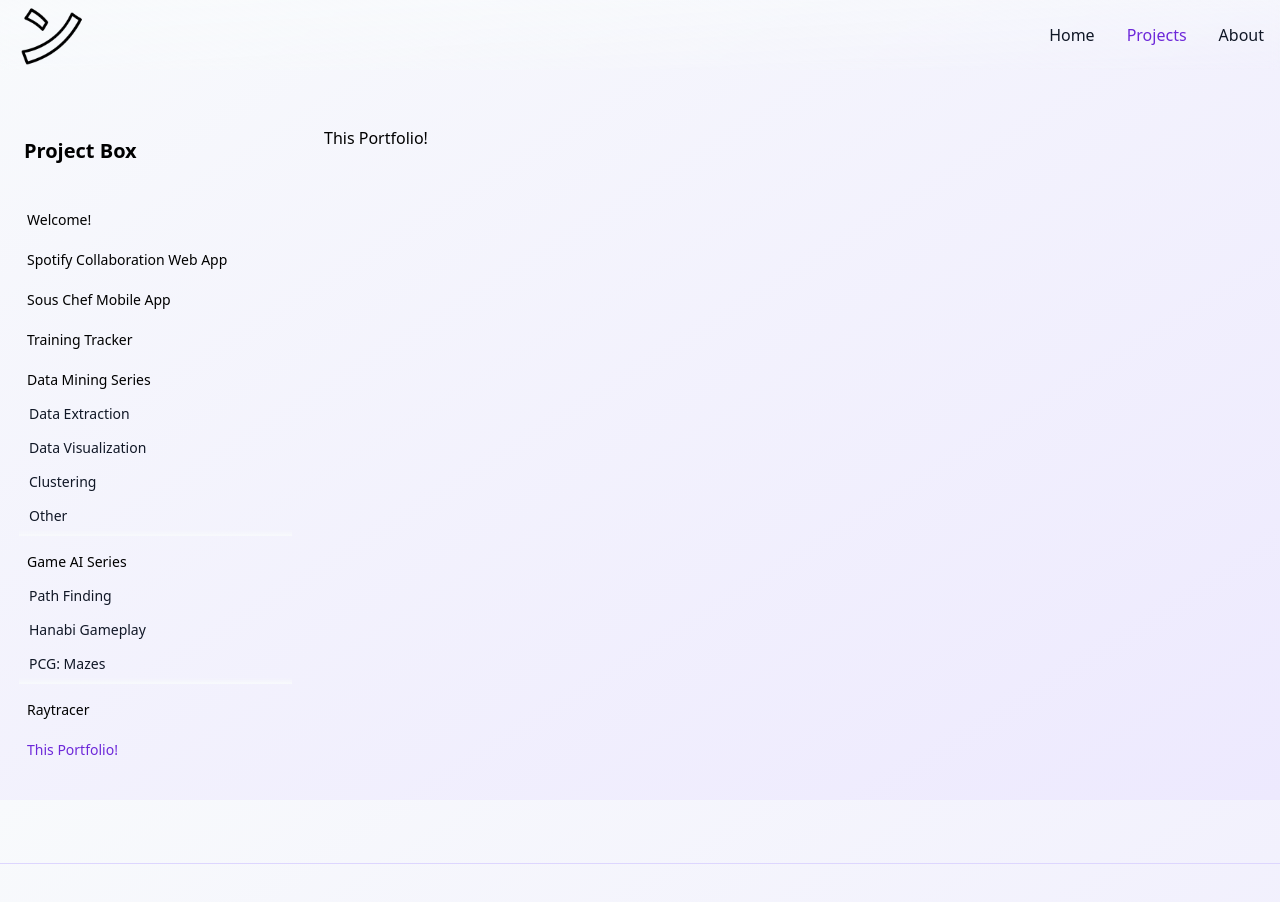
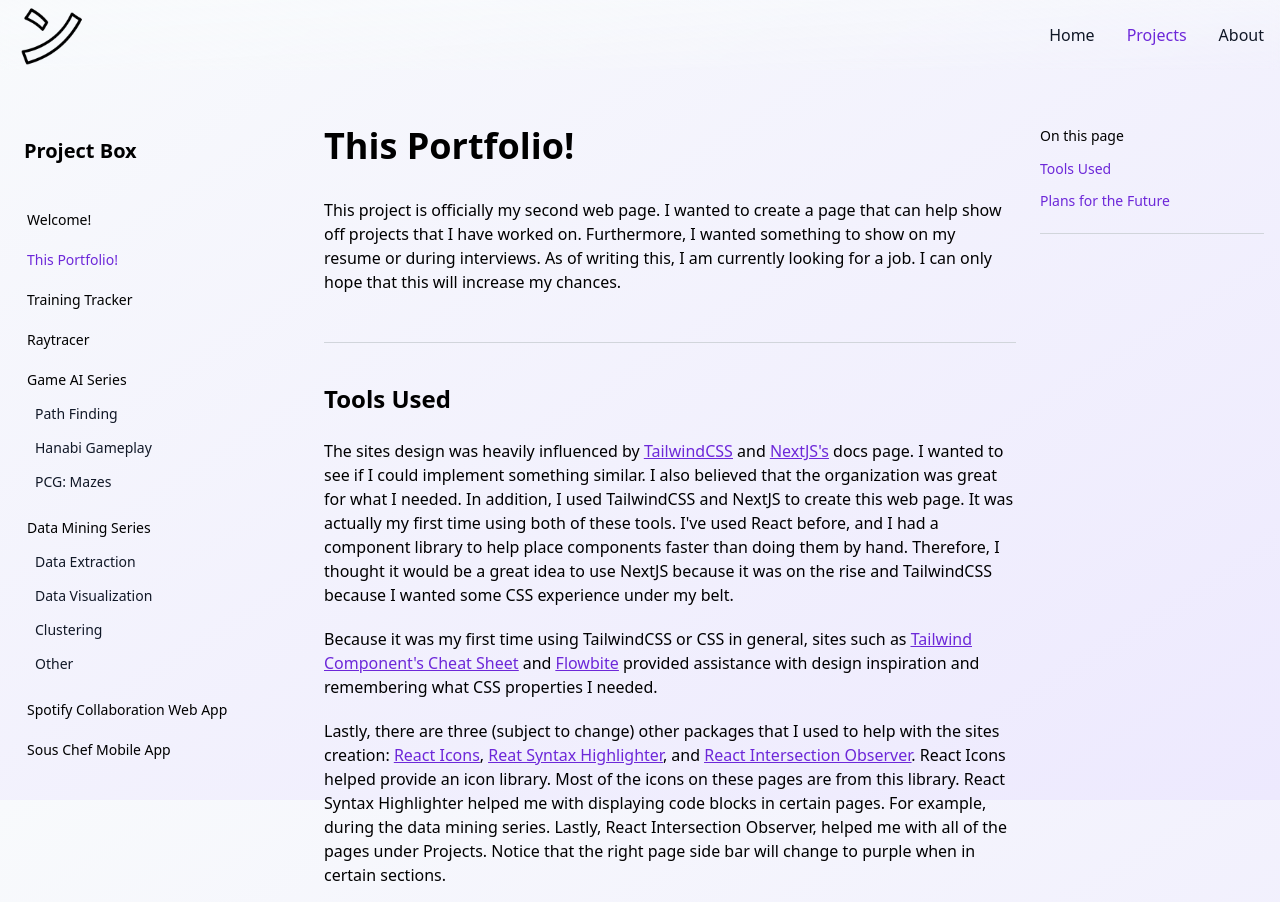
Before and after one commit to RaidenXP/portfolio, a Next.js app: page /Projects/Portfolio in a window 1280 px wide. Shown: the top 902 px of the page. Built offline with nearby package versions, Linux system fonts and the light colour scheme.

Commit message:
Portfolio Projects page partially done
I plan on adding more animations next time. I will also figure out how to do a parallax for the home and about page.

```diff
--- a/app/Projects/Portfolio/page.jsx
+++ b/app/Projects/Portfolio/page.jsx
@@ -1,16 +1,114 @@
-import React from 'react'
+'use client';
+
+import { projectPort } from "@/constants";
+
+import RightPageNav from "@/components/RightPageNav";
+import Linkable from "@/components/Linkable";
+
+import { useInView } from "react-intersection-observer";
+
+import Image from "next/image";
 
 const PortfolioDescription = () => {
+  const {ref: toolsRef, inView: toolsView, entry: toolsEntry} = useInView({
+    threshold: 1
+  });
+  const {ref: plansRef, inView: plansView, entry: plansEntry} = useInView({
+    threshold: 1
+  });
+
+  projectPort[0].inView = toolsView
+  projectPort[1].inView = plansView
+
   return (
     <>
       <article className='w-full min-w-0 max-w-6xl mt-4 px-1 md:px-6
       min-h-[calc(100vh-103px)] block'
       >
         <div className='max-w-none'>
-          This Portfolio!
+          <h1 className='break-words text-4xl font-semibold mb-8'>
+            This Portfolio!
+          </h1>
+          <p className='text-base my-5'>
+            This project is officially my second web page. I wanted to create a page
+            that can help show off projects that I have worked on. Furthermore, I wanted
+            something to show on my resume or during interviews. As of writing this,
+            I am currently looking for a job. I can only hope that this will increase
+            my chances.
+          </p>
+          <div ref={toolsRef}>
+            <h2 id="tools" className='border-t border-gray-300 pt-10 mt-12 mb-6 font-semibold
+              text-2xl scroll-mt-[75px]'>
+                Tools Used
+            </h2>
+            <p className="mb-5">
+              The sites design was heavily influenced by <Linkable
+                link={'https://tailwindcss.com/'}
+                text={'TailwindCSS'}
+              /> and <Linkable
+                link={'https://nextjs.org/'}
+                text={`NextJS's`}
+              /> docs page. I wanted to see if I could implement something similar. I also
+              believed that the organization was great for what I needed. In addition,
+              I used TailwindCSS and NextJS to create this web page. It was actually
+              my first time using both of these tools. I've used React before, and I had a
+              component library to help place components faster than doing them by hand.
+              Therefore, I thought it would be a great idea to use NextJS because it was on the rise and
+              TailwindCSS because I wanted some CSS experience under my belt.
+            </p>
+            <p className="my-5">
+              Because it was my first time using TailwindCSS or CSS in general, sites such as <Linkable
+                link={'https://tailwindcomponents.com/cheatsheet/'}
+                text={`Tailwind Component's Cheat Sheet`}
+              /> and <Linkable
+                link={'https://flowbite.com/'}
+                text={'Flowbite'}
+              /> provided assistance with design inspiration and remembering what CSS properties I needed.
+            </p>
+            <p className="mb-5">
+              Lastly, there are three (subject to change) other packages that I used to help with the sites
+              creation: <Linkable
+                link={'https://react-icons.github.io/react-icons'}
+                text={'React Icons'}
+              />, <Linkable
+                link={'https://www.npmjs.com/package/react-syntax-highlighter'}
+                text={'Reat Syntax Highlighter'}
+              />, and <Linkable
+                link={'https://www.npmjs.com/package/react-intersection-observer'}
+                text={'React Intersection Observer'}
+              />. React Icons helped provide an icon library. Most of the icons on these
+              pages are from this library. React Syntax Highlighter helped me with displaying
+              code blocks in certain pages. For example, during the data mining series. Lastly,
+              React Intersection Observer, helped me with all of the pages under Projects.
+              Notice that the right page side bar will change to purple when in certain sections.
+            </p>
+            <p className="mb-5">
+              For now, these are all of the tools that I used. I do plan on adding more animations
+              to the page. I could try doing them with pure CSS, but I also found some libraries that
+              could help.
+            </p>
+          </div>
+          <div ref={plansRef}>
+            <h2 id="plans" className='border-t border-gray-300 pt-10 mt-12 mb-6 font-semibold
+              text-2xl scroll-mt-[75px]'>
+                Plans for the Future
+            </h2>
+            <p className="mb-5">
+              In the future, as I mentioned above, I want to add more animations to the page.
+              I do plan to continue with more solo projects. I want to add them here for people
+              to see. Furthermore, if any of my current projects update, I will update the info
+              in the Projects page.
+            </p>
+            <p className="mb-5">
+              Most of the other sections will have a results subsection to display what I ended with.
+              You don't have to read everything, and I do plan on shortening some sections. Feel free
+              to skip to them and see what I have done. In addition, the results for this portfolio
+              is this page itself. Feel free look around and see what I have done for each section.
+            </p>
+          </div>
         </div>
       </article>
-
+      <RightPageNav items={projectPort}/>
     </>
   )
 }
--- a/app/Projects/page.jsx
+++ b/app/Projects/page.jsx
@@ -65,30 +65,17 @@ const Projects = () => {
               <tr className="border-b border-gray-300">
                 <td className="pl-[0px] py-2 pr-2">
                   <Link
-                    href='/Projects/SpotColWebApp'
+                    href='/Projects/Portfolio'
                     className="text-violet-700"
                   >
-                    Spotify Collab Web App
+                    Portfolio
                   </Link>
                 </td>
                 <td className="pl-2 py-2 pr-[0px]">
-                  My first project in the world of web development. I worked with three others, and we split
-                  the team into a front-end and back-end group. I worked on the front-end for this project.
-                </td>
-              </tr>
-              <tr className="border-b border-gray-300">
-                <td className="pl-[0px] py-2 pr-2">
-                  <Link
-                    href='/Projects/SousChef'
-                    className="text-violet-700"
-                  >
-                    Sous Chef
-                  </Link>
-                </td>
-                <td className="pl-2 py-2 pr-[0px]">
-                  My first mobile app project. I did this one solo using Flutter. An open-source UI
-                  software development kit created by Google. The goal was to create an app
-                  to help store cooking recipes.
+                  Another of the few web development projects I have done. This is officially my second one;
+                  however, I have done other web page projects, but they were done following tutorials.
+                  For this project, I've been utilizing parts and pieces of what I've learned to create something
+                  of my own.
                 </td>
               </tr>
               <tr className="border-b border-gray-300">
@@ -108,15 +95,16 @@ const Projects = () => {
               <tr className="border-b border-gray-300">
                 <td className="pl-[0px] py-2 pr-2">
                   <Link
-                    href='/Projects/DataMining'
+                    href='/Projects/RayTracing'
                     className="text-violet-700"
                   >
-                    Data Mining Series
+                    Raytracer
                   </Link>
                 </td>
                 <td className="pl-2 py-2 pr-[0px]">
-                  Four-part series on special topics for Data Mining. These are python scripts that I've wrote
-                  for one of my classes to extract data from Steam and analyze the results.
+                  I will be going over the different components of a raytracer that a partner and I have built
+                  for a class project. The Raytracer does basic operations, such as displaying primitive shapes,
+                  light manipulation, and transformations.
                 </td>
               </tr>
               <tr className="border-b border-gray-300">
@@ -136,32 +124,44 @@ const Projects = () => {
               <tr className="border-b border-gray-300">
                 <td className="pl-[0px] py-2 pr-2">
                   <Link
-                    href='/Projects/RayTracing'
+                    href='/Projects/DataMining'
                     className="text-violet-700"
                   >
-                    Raytracer
+                    Data Mining Series
                   </Link>
                 </td>
                 <td className="pl-2 py-2 pr-[0px]">
-                  I will be going over the different components of a raytracer that a partner and I have built
-                  for a class project. The Raytracer does basic operations, such as displaying primitive shapes,
-                  light manipulation, and transformations.
+                  Four-part series on special topics for Data Mining. These are python scripts that I've wrote
+                  for one of my classes to extract data from Steam and analyze the results.
+                </td>
+              </tr>
+              <tr className="border-b border-gray-300">
+                <td className="pl-[0px] py-2 pr-2">
+                  <Link
+                    href='/Projects/SpotColWebApp'
+                    className="text-violet-700"
+                  >
+                    Spotify Collab Web App
+                  </Link>
+                </td>
+                <td className="pl-2 py-2 pr-[0px]">
+                  My first project in the world of web development. I worked with three others, and we split
+                  the team into a front-end and back-end group. I worked on the front-end for this project.
                 </td>
               </tr>
               <tr>
                 <td className="pl-[0px] py-2 pr-2">
                   <Link
-                    href='/Projects/WIP'
+                    href='/Projects/SousChef'
                     className="text-violet-700"
                   >
-                    Portfolio
+                    Sous Chef
                   </Link>
                 </td>
                 <td className="pl-2 py-2 pr-[0px]">
-                  Another of the few web development projects I have done. This is officially my second one;
-                  however, I have done other web page projects, but they were done following tutorials.
-                  For this project, I've been utilizing parts and pieces of what I've learned to create something
-                  of my own.
+                  My first mobile app project. I did this one solo using Flutter. An open-source UI
+                  software development kit created by Google. The goal was to create an app
+                  to help store cooking recipes.
                 </td>
               </tr>
             </tbody>
--- a/components/Carousel.jsx
+++ b/components/Carousel.jsx
@@ -26,7 +26,7 @@ const Carousel = ({ items=[] }) => {
   }
 
   useEffect(() => {
-    const slideInterval = setInterval(nextSlide, 3500);
+    const slideInterval = setInterval(nextSlide, 4500);
     return () => clearInterval(slideInterval)
   }, [nextSlide])
 
@@ -35,7 +35,7 @@ const Carousel = ({ items=[] }) => {
       {/**Items*/}
       <div className="relative group overflow-hidden w-[75%] rounded-xl">
         <div
-          className="flex transition-transform ease-in-out duration-500"
+          className="flex transition-transform ease-in-out duration-300"
           style={{
             transform: `translateX(-${currentSlide * 100}%)`
           }}
--- a/components/Footer.jsx
+++ b/components/Footer.jsx
@@ -9,7 +9,7 @@ const Footer = () => {
         py-[36px] md:py-[40px] md:px-[60px] px-4 min-h-[100px]"
       >
         <p className='black text-xl font-bold'>Nathan Tran's Other Links</p>
-        <div className='footer__links'>
+        <div className='flex-1 flex justify-end gap-10'>
             <Link href='https://www.linkedin.com/in/nathan-tran-a6455b164/' target='_blank' rel='noopener noreferrer'>
               <Image
                 src={'/linkedin-mark/linkedin.svg'}
--- a/components/ProjectList.jsx
+++ b/components/ProjectList.jsx
@@ -28,39 +28,17 @@ const ProjectList = ({ setMenu, menuState }) => {
       <ul className="block ms-0 me-0 m-0 p-0">
         <li className="my-1.5 ml-[3px]">
           <Link
-            href='/Projects/SpotColWebApp'
+            href='/Projects/Portfolio'
             className={`flex w-full relative cursor-pointer items-center justify-between rounded-md pl-2
             py-1 text-left text-sm font-medium
-            ${ pathname === '/Projects/SpotColWebApp' ? 'text-violet-700 hover:text-black' :
+            ${ pathname === '/Projects/Portfolio' ? 'text-violet-700 hover:text-black' :
             'hover:text-violet-700'}`}
             onClick={() => {
               if(setMenu)
                 setMenu(false)
             }}
           >
-            Spotify Collaboration Web App
-          </Link>
-          <div className="h-auto opacity-[1] overflow-hidden flex flex-col">
-            <div className="relative">
-              <div className="absolute bottom-0 left-0 h-[6px] bg-gradient-to-t from-inherit w-full z-10 pointer-events-none"></div>
-            </div>
-          </div>
-        </li>
-      </ul>
-      <ul className="block ms-0 me-0 m-0 p-0">
-        <li className="my-1.5 ml-[3px]">
-          <Link
-            href='/Projects/SousChef'
-            className={`flex w-full relative cursor-pointer items-center justify-between rounded-md pl-2
-            py-1 text-left text-sm font-medium
-            ${ pathname === '/Projects/SousChef' ? 'text-violet-700 hover:text-black' :
-            'hover:text-violet-700'}`}
-            onClick={() => {
-              if(setMenu)
-                setMenu(false)
-            }}
-          >
-            Sous Chef Mobile App
+            This Portfolio!
           </Link>
           <div className="h-auto opacity-[1] overflow-hidden flex flex-col">
             <div className="relative">
@@ -94,6 +72,99 @@ const ProjectList = ({ setMenu, menuState }) => {
       <ul className="block ms-0 me-0 m-0 p-0">
         <li className="my-1.5 ml-[3px]">
           <Link
+            href='/Projects/RayTracing'
+            className={`flex w-full relative cursor-pointer items-center justify-between rounded-md pl-2
+            py-1 text-left text-sm font-medium
+            ${ pathname === '/Projects/RayTracing' ? 'text-violet-700 hover:text-black' :
+            'hover:text-violet-700'}`}
+            onClick={() => {
+              if(setMenu)
+                setMenu(false)
+            }}
+          >
+            Raytracer
+          </Link>
+          <div className="h-auto opacity-[1] overflow-hidden flex flex-col">
+            <div className="relative">
+              <div className="absolute bottom-0 left-0 h-[6px] bg-gradient-to-t from-inherit w-full z-10 pointer-events-none"></div>
+            </div>
+          </div>
+        </li>
+      </ul>
+      <ul className="block ms-0 me-0 m-0 p-0">
+        <li className="my-1.5 ml-[3px]">
+          <Link
+            href='/Projects/GameAI'
+            className={`flex w-full relative cursor-pointer items-center justify-between rounded-md pl-2
+            py-1 text-left text-sm font-medium
+            ${ pathname === '/Projects/GameAI' ? 'text-violet-700 hover:text-black' :
+            'hover:text-violet-700'}`}
+            onClick={() => {
+              if(setMenu)
+                setMenu(false)
+            }}
+          >
+            Game AI Series
+          </Link>
+          <div className="h-auto opacity-[1] overflow-hidden flex flex-col">
+            <div className="relative">
+              <ul className="mb-0 px-2 ">
+                <li className="my-1.5">
+                  <Link href='/Projects/GameAI/Path'
+                  className={`flex w-full relative cursor-pointer
+                  items-center justify-between rounded-md pl-2 py-1 text-left
+                  text-sm hover:text-black text-gray-900
+                  ${ pathname === '/Projects/GameAI/Path' ?
+                  'text-violet-700 hover:text-black' :
+                  'hover:text-violet-700'}`}
+                  onClick={() => {
+                    if(setMenu)
+                      setMenu(false)
+                  }}
+                  >
+                    Path Finding
+                  </Link>
+                </li>
+                <li className="my-1.5">
+                  <Link href='/Projects/GameAI/Hanabi'
+                  className={`flex w-full relative cursor-pointer
+                  items-center justify-between rounded-md pl-2 py-1 text-left
+                  text-sm hover:text-black text-gray-900
+                  ${ pathname === '/Projects/GameAI/Hanabi' ?
+                  'text-violet-700 hover:text-black' :
+                  'hover:text-violet-700'}`}
+                  onClick={() => {
+                    if(setMenu)
+                      setMenu(false)
+                  }}
+                  >
+                    Hanabi Gameplay
+                  </Link>
+                </li>
+                <li className="my-1.5">
+                  <Link href='/Projects/GameAI/PCG'
+                  className={`flex w-full relative cursor-pointer
+                  items-center justify-between rounded-md pl-2 py-1 text-left
+                  text-sm hover:text-black text-gray-900
+                  ${ pathname === '/Projects/GameAI/PCG' ?
+                  'text-violet-700 hover:text-black' :
+                  'hover:text-violet-700'}`}
+                  onClick={() => {
+                    if(setMenu)
+                      setMenu(false)
+                  }}
+                  >
+                    PCG: Mazes
+                  </Link>
+                </li>
+              </ul>
+            </div>
+          </div>
+        </li>
+      </ul>
+      <ul className="block ms-0 me-0 m-0 p-0">
+        <li className="my-1.5 ml-[3px]">
+          <Link
             href='/Projects/DataMining'
             className={`flex w-full relative cursor-pointer items-center justify-between rounded-md pl-2
             py-1 text-left text-sm font-medium
@@ -108,7 +179,7 @@ const ProjectList = ({ setMenu, menuState }) => {
           </Link>
           <div className="h-auto opacity-[1] overflow-hidden flex flex-col">
             <div className="relative">
-              <ul className="mb-0 px-0.5 ">
+              <ul className="mb-0 px-2 ">
                 <li className="my-1.5">
                   <Link href='/Projects/DataMining/DataExtraction'
                   className={`flex w-full relative cursor-pointer
@@ -174,7 +245,6 @@ const ProjectList = ({ setMenu, menuState }) => {
                   </Link>
                 </li>
               </ul>
-              <div className="absolute bottom-0 left-0 h-[6px] bg-gradient-to-t from-inherit w-full z-10 pointer-events-none"></div>
             </div>
           </div>
         </li>
@@ -182,89 +252,17 @@ const ProjectList = ({ setMenu, menuState }) => {
       <ul className="block ms-0 me-0 m-0 p-0">
         <li className="my-1.5 ml-[3px]">
           <Link
-            href='/Projects/GameAI'
+            href='/Projects/SpotColWebApp'
             className={`flex w-full relative cursor-pointer items-center justify-between rounded-md pl-2
             py-1 text-left text-sm font-medium
-            ${ pathname === '/Projects/GameAI' ? 'text-violet-700 hover:text-black' :
+            ${ pathname === '/Projects/SpotColWebApp' ? 'text-violet-700 hover:text-black' :
             'hover:text-violet-700'}`}
             onClick={() => {
               if(setMenu)
                 setMenu(false)
             }}
           >
-            Game AI Series
-          </Link>
-          <div className="h-auto opacity-[1] overflow-hidden flex flex-col">
-            <div className="relative">
-              <ul className="mb-0 px-0.5 ">
-                <li className="my-1.5">
-                  <Link href='/Projects/GameAI/Path'
-                  className={`flex w-full relative cursor-pointer
-                  items-center justify-between rounded-md pl-2 py-1 text-left
-                  text-sm hover:text-black text-gray-900
-                  ${ pathname === '/Projects/GameAI/Path' ?
-                  'text-violet-700 hover:text-black' :
-                  'hover:text-violet-700'}`}
-                  onClick={() => {
-                    if(setMenu)
-                      setMenu(false)
-                  }}
-                  >
-                    Path Finding
-                  </Link>
-                </li>
-                <li className="my-1.5">
-                  <Link href='/Projects/GameAI/Hanabi'
-                  className={`flex w-full relative cursor-pointer
-                  items-center justify-between rounded-md pl-2 py-1 text-left
-                  text-sm hover:text-black text-gray-900
-                  ${ pathname === '/Projects/GameAI/Hanabi' ?
-                  'text-violet-700 hover:text-black' :
-                  'hover:text-violet-700'}`}
-                  onClick={() => {
-                    if(setMenu)
-                      setMenu(false)
-                  }}
-                  >
-                    Hanabi Gameplay
-                  </Link>
-                </li>
-                <li className="my-1.5">
-                  <Link href='/Projects/GameAI/PCG'
-                  className={`flex w-full relative cursor-pointer
-                  items-center justify-between rounded-md pl-2 py-1 text-left
-                  text-sm hover:text-black text-gray-900
-                  ${ pathname === '/Projects/GameAI/PCG' ?
-                  'text-violet-700 hover:text-black' :
-                  'hover:text-violet-700'}`}
-                  onClick={() => {
-                    if(setMenu)
-                      setMenu(false)
-                  }}
-                  >
-                    PCG: Mazes
-                  </Link>
-                </li>
-              </ul>
-              <div className="absolute bottom-0 left-0 h-[6px] bg-gradient-to-t from-inherit w-full z-10 pointer-events-none"></div>
-            </div>
-          </div>
-        </li>
-      </ul>
-      <ul className="block ms-0 me-0 m-0 p-0">
-        <li className="my-1.5 ml-[3px]">
-          <Link
-            href='/Projects/RayTracing'
-            className={`flex w-full relative cursor-pointer items-center justify-between rounded-md pl-2
-            py-1 text-left text-sm font-medium
-            ${ pathname === '/Projects/RayTracing' ? 'text-violet-700 hover:text-black' :
-            'hover:text-violet-700'}`}
-            onClick={() => {
-              if(setMenu)
-                setMenu(false)
-            }}
-          >
-            Raytracer
+            Spotify Collaboration Web App
           </Link>
           <div className="h-auto opacity-[1] overflow-hidden flex flex-col">
             <div className="relative">
@@ -276,17 +274,17 @@ const ProjectList = ({ setMenu, menuState }) => {
       <ul className="block ms-0 me-0 m-0 p-0">
         <li className="my-1.5 ml-[3px]">
           <Link
-            href='/Projects/WIP'
+            href='/Projects/SousChef'
             className={`flex w-full relative cursor-pointer items-center justify-between rounded-md pl-2
             py-1 text-left text-sm font-medium
-            ${ pathname === '/Projects/Portfolio' ? 'text-violet-700 hover:text-black' :
+            ${ pathname === '/Projects/SousChef' ? 'text-violet-700 hover:text-black' :
             'hover:text-violet-700'}`}
             onClick={() => {
               if(setMenu)
                 setMenu(false)
             }}
           >
-            This Portfolio!
+            Sous Chef Mobile App
           </Link>
           <div className="h-auto opacity-[1] overflow-hidden flex flex-col">
             <div className="relative">
--- a/constants/index.js
+++ b/constants/index.js
@@ -231,7 +231,16 @@ export const projectRay = [
 ]
 
 export const projectPort = [
-
+  {
+    title: 'Tools Used',
+    id: '#tools',
+    inView: false
+  },
+  {
+    title: 'Plans for the Future',
+    id: '#plans',
+    inView: false
+  },
 ]
 
 export const partOneDataMine = [
--- a/styles/globals.css
+++ b/styles/globals.css
@@ -1,7 +1,3 @@
 @tailwind base;
 @tailwind components;
 @tailwind utilities;
-
-.footer__links {
-  @apply flex-1 flex justify-end gap-10;
-}
```
Also changed, not shown: app/Projects/WIP/page.jsx (deleted, +0 -24 lines).
